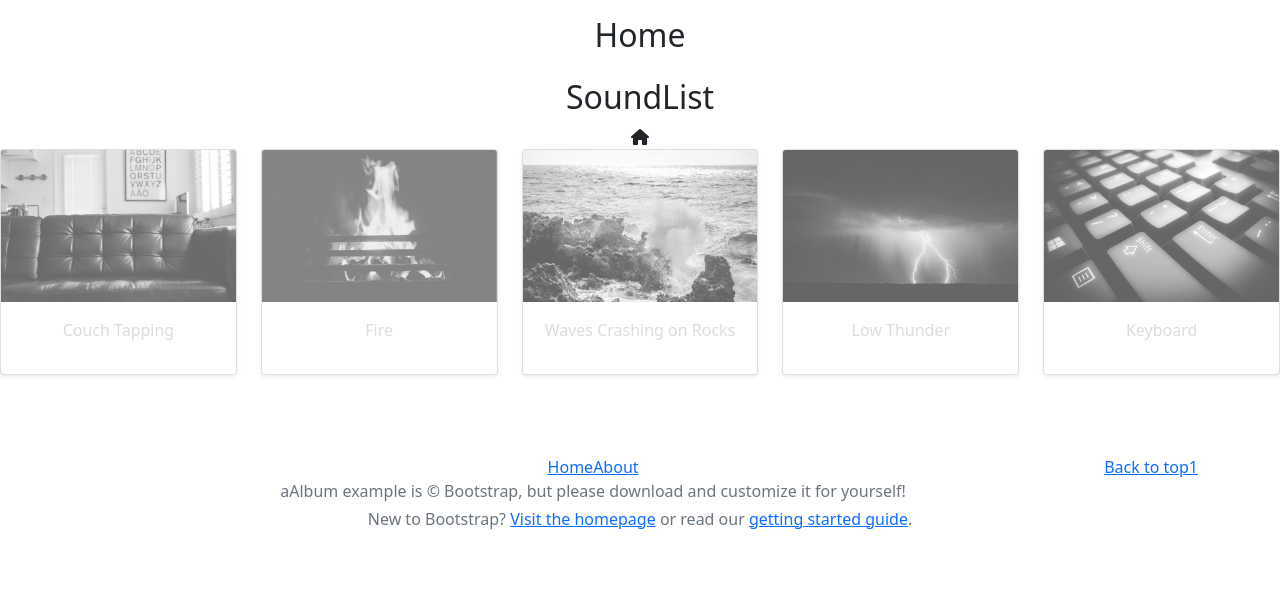
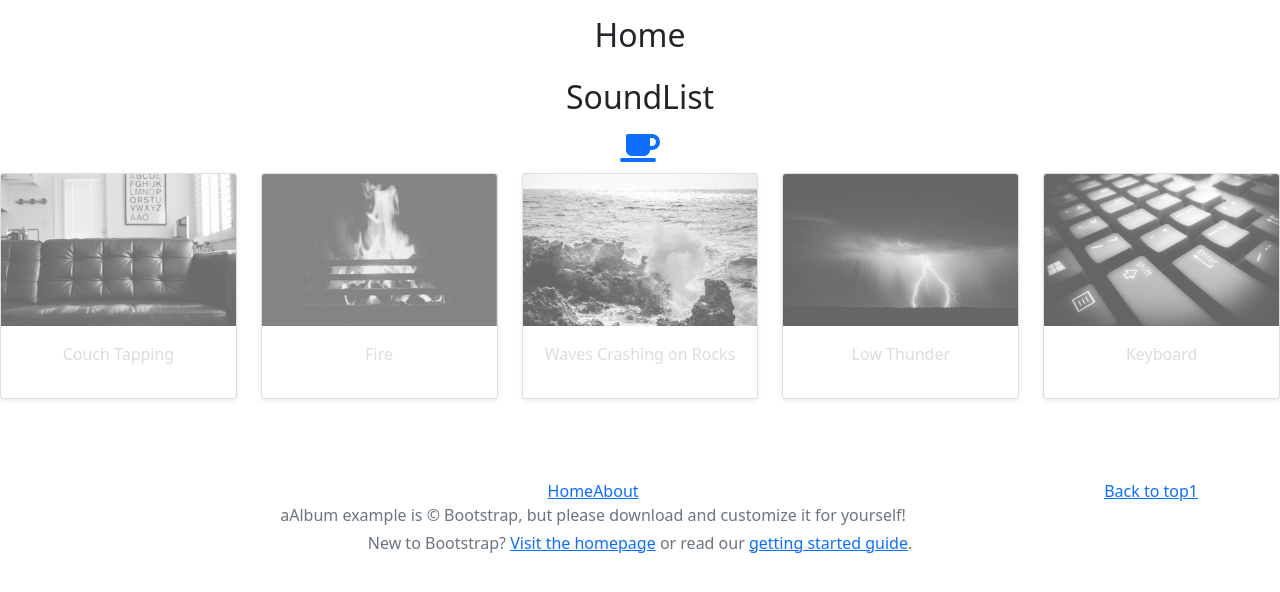
Before and after one commit to pedrocatre/asmr-waves-frontend2, a React (Create React App) app: page / in a window 1280 px wide. Shown: the top 592 px of the page. Built offline with nearby package versions, Linux system fonts and the light colour scheme; no server answers.

Commit message:
implemented the mute button but not well styled

```diff
--- a/src/soundlist.jsx
+++ b/src/soundlist.jsx
@@ -6,11 +6,32 @@ import Sound from './Sound';
 import 'react-rangeslider/lib/index.css'
 import './SoundsList.css';
 import React, {Component} from 'react';
-
+import classNames from 'classnames';
 import { FontAwesomeIcon } from '@fortawesome/react-fontawesome'
 import { faHome } from "@fortawesome/free-solid-svg-icons";
+import { faCoffee } from "@fortawesome/free-solid-svg-icons";
 // config.autoAddCss = false; // Tell Font Awesome to skip adding the CSS automatically since it's being imported above
 
+
+function MutedIcon(props) {
+    return (
+        <span className="fa-layers fa-fw fa-2x">
+            <FontAwesomeIcon icon={faHome} />
+            {/*<i style={{color: '#dcdcdc'}} className={'fas fa-volume-up'}></i>*/}
+            {/*<i style={{color: '#2c303b'}} className="fa-inverse fas fa-times" data-fa-transform="shrink-6"></i>*/}
+        </span>
+    );
+}
+
+function NonMutedIcon(props) {
+    return (
+        <span className="fa-layers fa-fw fa-2x">
+            <FontAwesomeIcon icon={faCoffee} />
+            {/*<i style={{color: '#dcdcdc'}} className={'fas fa-volume-up'}></i>*/}
+            {/*<i style={{color: 'transparent'}} className="fa-inverse fas fa-times" data-fa-transform="shrink-6"></i>*/}
+        </span>
+    );
+}
 
 class SoundsList extends React.Component {
 
@@ -30,6 +51,27 @@ class SoundsList extends React.Component {
         // this.handleClickPlayCombination = this.handleClickPlayCombination.bind(this);
         // this.handleClickDeleteCombination = this.handleClickDeleteCombination.bind(this);
         this.handleChangeVolume = this.handleChangeVolume.bind(this);
+    }
+
+    mute() {
+        console.log("mute");
+        const sounds = this.state.sounds.slice();
+        const isMuted = !this.state.isMuted;
+        if (isMuted) {
+            sounds.forEach(sound => {
+                if (sound.isPlaying) {
+                    sound.sound.pause();
+                }
+            });
+        } else {
+            sounds.forEach(sound => {
+                if (sound.isPlaying) {
+                    sound.sound.play('main');
+                }
+            });
+        }
+
+        this.setState({isMuted: isMuted, sounds: sounds});
     }
 
     handleChange(e) {
@@ -77,10 +119,19 @@ class SoundsList extends React.Component {
     }
 
     render() {
+        const isMuted = this.state.isMuted;
+
         return (
             <main style={{ padding: "1rem 0" }}>
                 <h2>SoundList</h2>
-                <FontAwesomeIcon icon={faHome} />
+                <div onClick={() => this.mute()}>
+                    <button className={classNames('btn','btn-link','icon', {'d-none': !this.state.isMuted})}>
+                        <MutedIcon isMuted={isMuted}/>
+                    </button>
+                    <button className={classNames('btn','btn-link','icon', {'d-none': this.state.isMuted})}>
+                        <NonMutedIcon isMuted={isMuted}/>
+                    </button>
+                </div>
                 <div className="row">
                     {this.renderSounds()}
                 </div>
```
